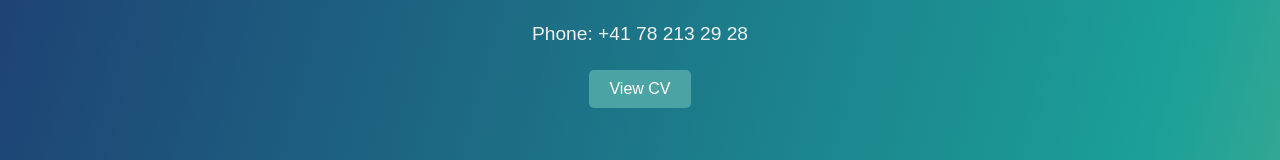
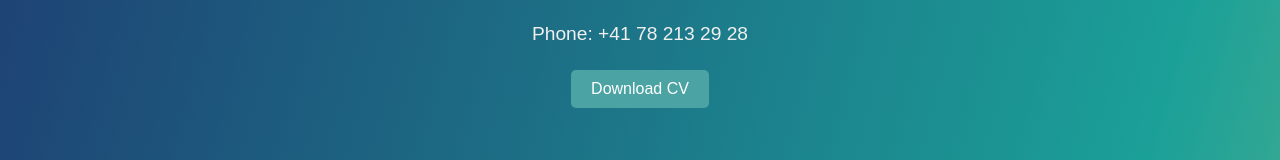
Before and after one commit to alikuzucu/alikuzucu, a plain HTML site: page index.html in a window 1280 px wide. Shown: the part 317-477 px from the top of the page. Drawn offline with Linux system fonts and the light colour scheme.

Commit message:
CV button name change

```diff
--- a/index.html
+++ b/index.html
@@ -36,7 +36,7 @@
         </p>
         <p>Phone: +41 78 213 29 28</p>
         <a href="AliEmreKuzucuCV.pdf" download="AliEmreKuzucuCV.pdf">
-            <button class="download-btn">View CV</button>
+            <button class="download-btn">Download CV</button>
         </a>
     </div>
 </section>
```
